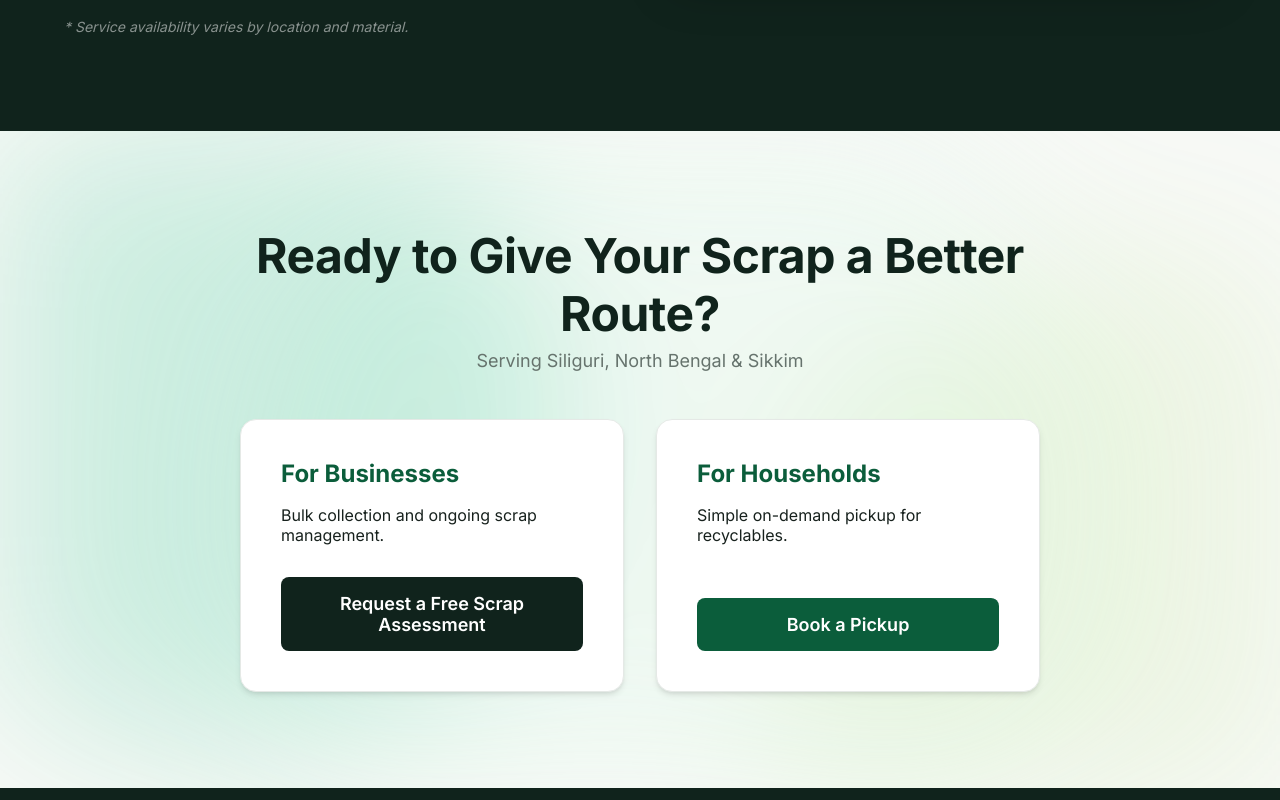
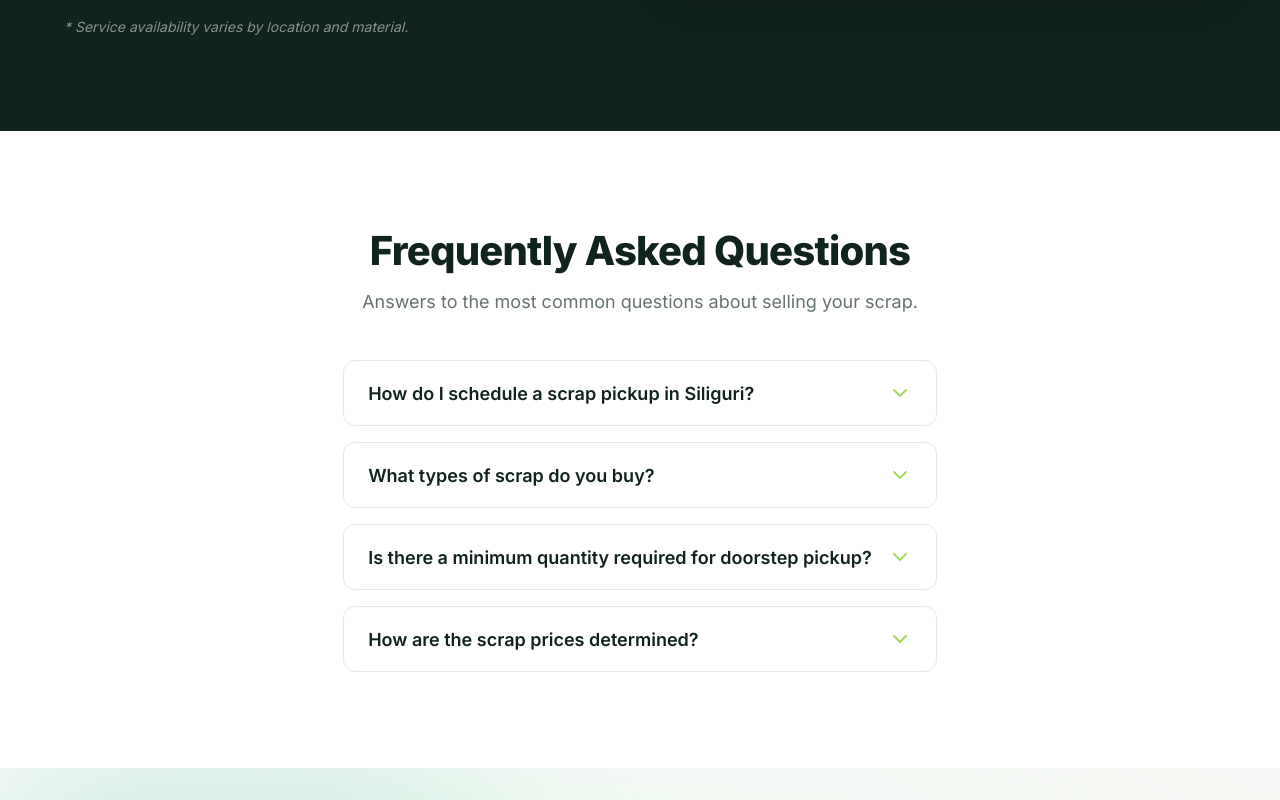
Before and after one commit to Shahbaz18-netizen/ScrapivaWebsite, a Next.js app: page / in a window 1280 px wide. Shown: the part 5380-6180 px from the top of the page. Built offline with nearby package versions, Linux system fonts and the light colour scheme.

Commit message:
feat(ui): add AI-optimized FAQ section with structured schema data

```diff
--- a/src/app/for-businesses/page.tsx
+++ b/src/app/for-businesses/page.tsx
@@ -6,6 +6,7 @@ import { B2BServices } from "@/components/sections/B2B/B2BServices/B2BServices";
 import { B2BGuarantee } from "@/components/sections/B2B/B2BGuarantee/B2BGuarantee";
 import { TrustStrip } from "@/components/sections/TrustStrip/TrustStrip";
 import { B2BLeadForm } from "@/components/sections/B2B/B2BLeadForm/B2BLeadForm";
+import { FAQ } from "@/components/sections/FAQ/FAQ";
 import { ScrollReveal } from "@/components/ui/ScrollReveal/ScrollReveal";
 import { Button } from "@/components/ui/Button/Button";
 import Link from "next/link";
@@ -69,6 +70,10 @@ export default function ForBusinesses() {
       </ScrollReveal>
 
       <ScrollReveal>
+        <FAQ type="business" />
+      </ScrollReveal>
+
+      <ScrollReveal>
         <B2BLeadForm />
       </ScrollReveal>
     </>
--- a/src/app/page.tsx
+++ b/src/app/page.tsx
@@ -6,6 +6,7 @@ import { PopularPrices } from "@/components/sections/PopularPrices/PopularPrices
 import { Testimonials } from "@/components/sections/Testimonials/Testimonials";
 import { ServiceArea } from "@/components/sections/ServiceArea/ServiceArea";
 import { SustainabilityImpact } from "@/components/sections/SustainabilityImpact/SustainabilityImpact";
+import { FAQ } from "@/components/sections/FAQ/FAQ";
 import { Button } from "@/components/ui/Button/Button";
 import Link from "next/link";
 import { siteConfig } from "@/config/site";
@@ -113,6 +114,8 @@ export default function Home() {
         <ServiceArea />
       </ScrollReveal>
 
+      <FAQ type="general" />
+
       {/* Final CTA */}
       <ScrollReveal>
         <section className={styles.finalCta}>
--- /dev/null
+++ b/src/components/sections/FAQ/FAQ.module.css
@@ -0,0 +1,35 @@
+.section {
+  padding: 6rem 0;
+  background-color: var(--color-white);
+}
+
+.container {
+  display: flex;
+  flex-direction: column;
+  align-items: center;
+}
+
+.header {
+  text-align: center;
+  max-width: 600px;
+  margin-bottom: 3rem;
+}
+
+.header h2 {
+  color: var(--color-dark);
+  font-size: 2.5rem;
+  font-weight: 800;
+  letter-spacing: -0.02em;
+  margin-bottom: 1rem;
+}
+
+.header p {
+  color: var(--color-muted);
+  font-size: 1.125rem;
+}
+
+.faqWrapper {
+  width: 100%;
+  max-width: 800px;
+  margin: 0 auto;
+}
--- /dev/null
+++ b/src/components/sections/FAQ/FAQ.tsx
@@ -0,0 +1,52 @@
+import React from 'react';
+import styles from './FAQ.module.css';
+import { Accordion } from '@/components/ui/Accordion/Accordion';
+import { generalFaqs, businessFaqs } from '@/data/faq';
+import { ScrollReveal } from '@/components/ui/ScrollReveal/ScrollReveal';
+
+interface FAQProps {
+  type?: 'general' | 'business';
+}
+
+export const FAQ = ({ type = 'general' }: FAQProps) => {
+  const faqs = type === 'business' ? businessFaqs : generalFaqs;
+  const subtitle = type === 'business'
+    ? 'Everything you need to know about our B2B industrial scrap services.'
+    : 'Answers to the most common questions about selling your scrap.';
+
+  const faqSchema = {
+    "@context": "https://schema.org",
+    "@type": "FAQPage",
+    "mainEntity": faqs.map(faq => ({
+      "@type": "Question",
+      "name": faq.question,
+      "acceptedAnswer": {
+        "@type": "Answer",
+        "text": faq.answer
+      }
+    }))
+  };
+
+  return (
+    <section className={styles.section} id="faq">
+      <script
+        type="application/ld+json"
+        dangerouslySetInnerHTML={{ __html: JSON.stringify(faqSchema) }}
+      />
+      <div className={`container ${styles.container}`}>
+        <ScrollReveal>
+          <div className={styles.header}>
+            <h2>Frequently Asked Questions</h2>
+            <p>{subtitle}</p>
+          </div>
+        </ScrollReveal>
+
+        <ScrollReveal delay={0.2}>
+          <div className={styles.faqWrapper}>
+            <Accordion items={faqs} />
+          </div>
+        </ScrollReveal>
+      </div>
+    </section>
+  );
+};
--- /dev/null
+++ b/src/components/ui/Accordion/Accordion.module.css
@@ -0,0 +1,64 @@
+.accordion {
+  display: flex;
+  flex-direction: column;
+  gap: 1rem;
+  width: 100%;
+}
+
+.item {
+  background: var(--color-white);
+  border: 1px solid var(--color-border);
+  border-radius: 12px;
+  overflow: hidden;
+  transition: all 0.3s ease;
+}
+
+.item.open {
+  border-color: var(--color-accent);
+  box-shadow: 0 4px 12px rgba(0, 0, 0, 0.05);
+}
+
+.header {
+  width: 100%;
+  display: flex;
+  justify-content: space-between;
+  align-items: center;
+  padding: 1.25rem 1.5rem;
+  background: transparent;
+  border: none;
+  cursor: pointer;
+  text-align: left;
+  transition: background-color 0.2s;
+}
+
+.header:hover {
+  background-color: var(--color-background);
+}
+
+.question {
+  font-weight: 600;
+  font-size: 1.125rem;
+  color: var(--color-dark);
+  padding-right: 1rem;
+}
+
+.iconContainer {
+  display: flex;
+  align-items: center;
+  justify-content: center;
+  width: 24px;
+  height: 24px;
+  flex-shrink: 0;
+  color: var(--color-accent);
+}
+
+.contentContainer {
+  overflow: hidden;
+}
+
+.answer {
+  padding: 0 1.5rem 1.5rem;
+  color: var(--color-text);
+  font-size: 1rem;
+  line-height: 1.6;
+}
--- /dev/null
+++ b/src/components/ui/Accordion/Accordion.tsx
@@ -0,0 +1,85 @@
+'use client';
+
+import React, { useState } from 'react';
+import { motion, AnimatePresence } from 'framer-motion';
+import { ChevronDown } from 'lucide-react';
+import styles from './Accordion.module.css';
+
+interface AccordionItemProps {
+  question: string;
+  answer: string;
+  isOpen: boolean;
+  onClick: () => void;
+}
+
+export const AccordionItem = ({ question, answer, isOpen, onClick }: AccordionItemProps) => {
+  return (
+    <div className={`${styles.item} ${isOpen ? styles.open : ''}`}>
+      <button
+        className={styles.header}
+        onClick={onClick}
+        aria-expanded={isOpen}
+      >
+        <span className={styles.question}>{question}</span>
+        <motion.div
+          animate={{ rotate: isOpen ? 180 : 0 }}
+          transition={{ duration: 0.3 }}
+          className={styles.iconContainer}
+        >
+          <ChevronDown className={styles.icon} />
+        </motion.div>
+      </button>
+
+      <AnimatePresence initial={false}>
+        {isOpen && (
+          <motion.div
+            initial={{ height: 0, opacity: 0 }}
+            animate={{ height: 'auto', opacity: 1 }}
+            exit={{ height: 0, opacity: 0 }}
+            transition={{ duration: 0.3, ease: 'easeInOut' }}
+            className={styles.contentContainer}
+          >
+            <div className={styles.answer}>
+              {answer}
+            </div>
+          </motion.div>
+        )}
+      </AnimatePresence>
+    </div>
+  );
+};
+
+interface AccordionProps {
+  items: { id: string | number; question: string; answer: string }[];
+  allowMultiple?: boolean;
+}
+
+export const Accordion = ({ items, allowMultiple = false }: AccordionProps) => {
+  const [openItems, setOpenItems] = useState<Set<string | number>>(new Set());
+
+  const toggleItem = (id: string | number) => {
+    setOpenItems((prev) => {
+      const newOpen = new Set(allowMultiple ? prev : []);
+      if (prev.has(id)) {
+        newOpen.delete(id);
+      } else {
+        newOpen.add(id);
+      }
+      return newOpen;
+    });
+  };
+
+  return (
+    <div className={styles.accordion}>
+      {items.map((item) => (
+        <AccordionItem
+          key={item.id}
+          question={item.question}
+          answer={item.answer}
+          isOpen={openItems.has(item.id)}
+          onClick={() => toggleItem(item.id)}
+        />
+      ))}
+    </div>
+  );
+};
--- /dev/null
+++ b/src/data/faq.ts
@@ -0,0 +1,45 @@
+export const generalFaqs = [
+  {
+    id: 1,
+    question: "How do I schedule a scrap pickup in Siliguri?",
+    answer: "You can easily schedule a free doorstep scrap pickup by clicking the 'Book Pickup' button on our website, or by sending us a message directly on WhatsApp. We typically arrange pickups within 24 hours of your request."
+  },
+  {
+    id: 2,
+    question: "What types of scrap do you buy?",
+    answer: "We buy all major types of household and commercial scrap including Old Newspaper (Raddi), Iron, Copper, Aluminium, Brass, E-waste (old computers/phones), and Plastic scrap."
+  },
+  {
+    id: 3,
+    question: "Is there a minimum quantity required for doorstep pickup?",
+    answer: "For residential households in Siliguri, we request a minimum estimated value or weight of 10-15 kgs to make the logistics sustainable, but feel free to contact us with your specific requirements!"
+  },
+  {
+    id: 4,
+    question: "How are the scrap prices determined?",
+    answer: "Our scrap prices are updated regularly based on current market rates. We use 100% transparent digital weighing scales in front of you so you always get the exact, fair value for your materials."
+  }
+];
+
+export const businessFaqs = [
+  {
+    id: 1,
+    question: "Do you offer regular B2B industrial scrap collection?",
+    answer: "Yes, we specialize in B2B scrap management for factories, IT parks, hotels, and retail stores in North Bengal. We can set up weekly or monthly recurring pickups based on your waste generation volume."
+  },
+  {
+    id: 2,
+    question: "Do you provide GST invoices and compliance certificates?",
+    answer: "Absolutely. For all our corporate clients, we provide proper GST billing and environmental sustainability certificates (Form 6) for responsible e-waste and metal recycling compliance."
+  },
+  {
+    id: 3,
+    question: "Can you handle bulk warehouse clearance or office dismantling?",
+    answer: "Yes, our team is equipped to handle large-scale warehouse clearances, old office furniture dismantling, and bulk IT asset disposal. We provide the labor and transport required."
+  },
+  {
+    id: 4,
+    question: "How do corporate payouts work?",
+    answer: "For B2B clients, we offer flexible payment terms including immediate UPI/Bank Transfer upon weighing, or scheduled corporate billing cycles depending on our contract terms."
+  }
+];
```
